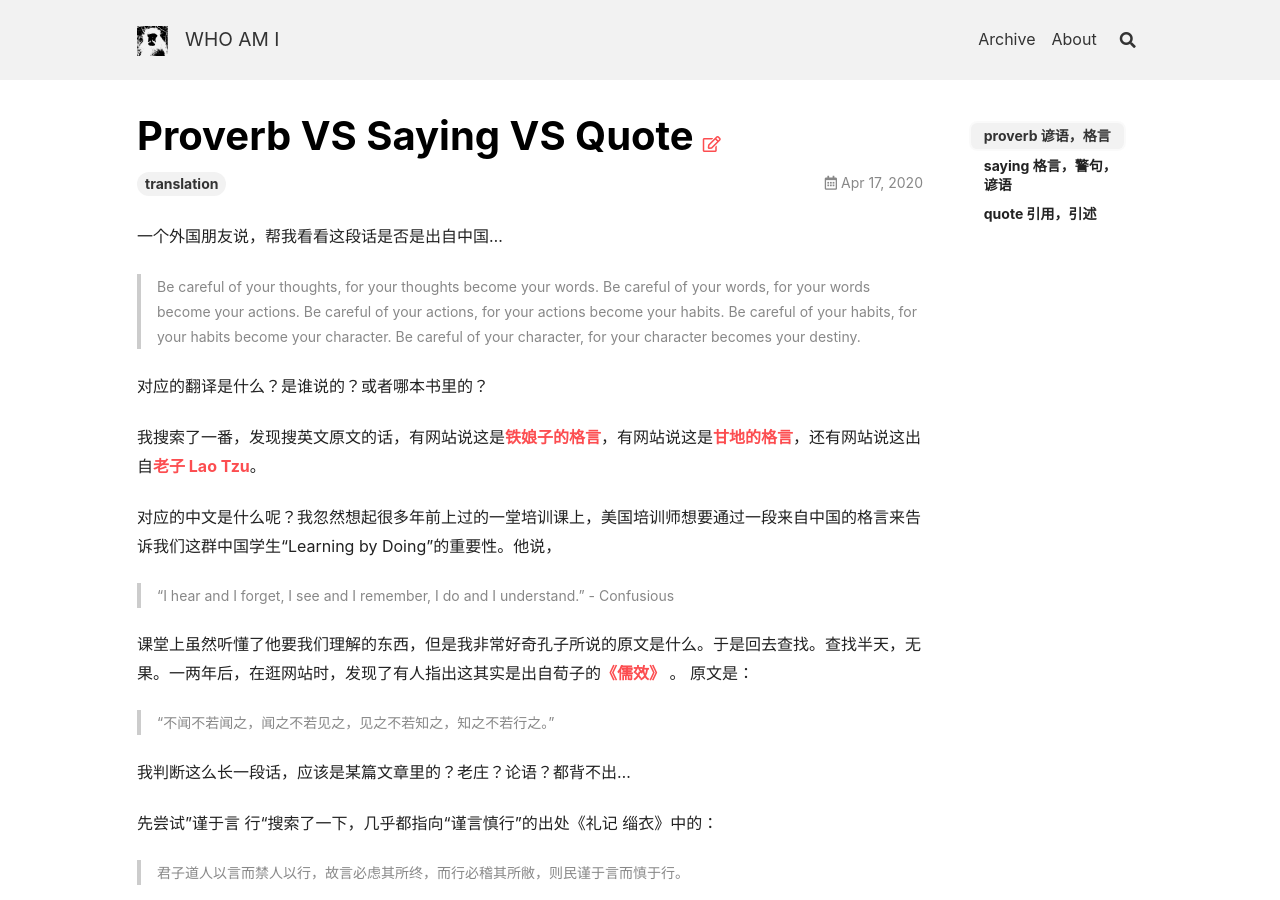
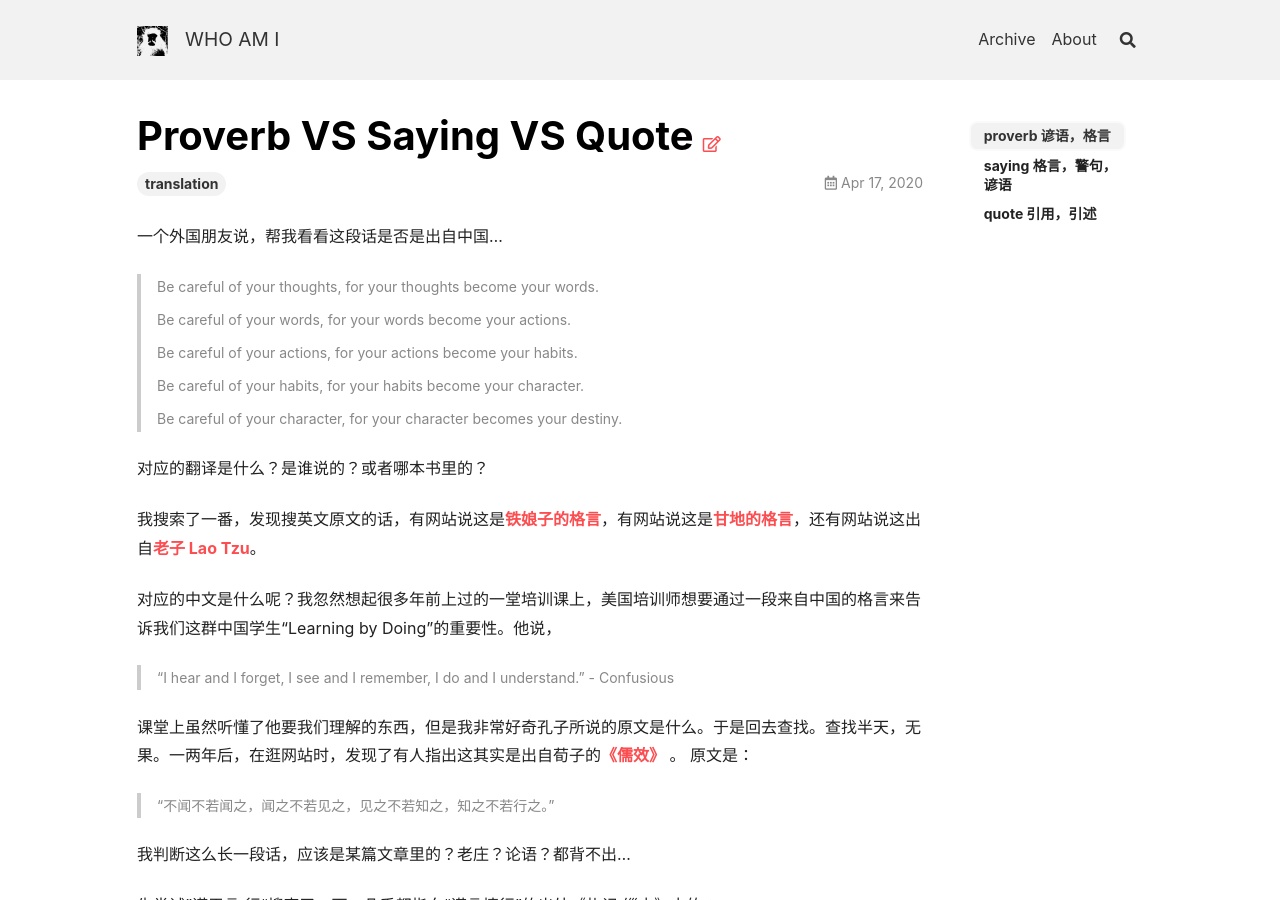
Before and after one commit to wjmmx/wjmmx.github.io, a Jekyll site: the page built from _posts/2020-04-17-Proverb_Saying_Quote.md, in a window 1280 px wide and 900 px high. Built offline with Jekyll 4.4.1, drawn with Linux system fonts in a browser that asks for light colours; nearby versions of some CDN libraries; comment, search, counter and statistics services are not loaded.

Commit message:
change format

```diff
--- a/_posts/2020-04-17-Proverb_Saying_Quote.md
+++ b/_posts/2020-04-17-Proverb_Saying_Quote.md
@@ -6,7 +6,15 @@ tags: translation
 
 一个外国朋友说，帮我看看这段话是否是出自中国...
 
-> Be careful of your thoughts, for your thoughts become your words. Be careful of your words, for your words become your actions. Be careful of your actions, for your actions become your habits. Be careful of your habits, for your habits become your character. Be careful of your character, for your character becomes your destiny.
+> Be careful of your thoughts, for your thoughts become your words.
+>
+> Be careful of your words, for your words become your actions.
+>
+> Be careful of your actions, for your actions become your habits.
+>
+> Be careful of your habits, for your habits become your character.
+>
+> Be careful of your character, for your character becomes your destiny.
 
 <!--more-->
 
```
